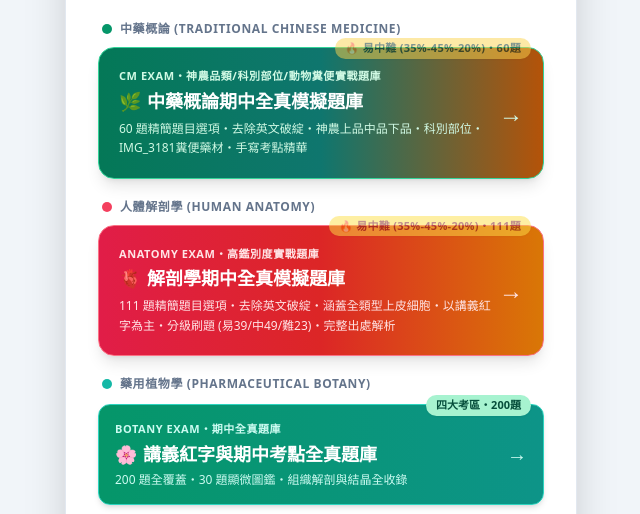
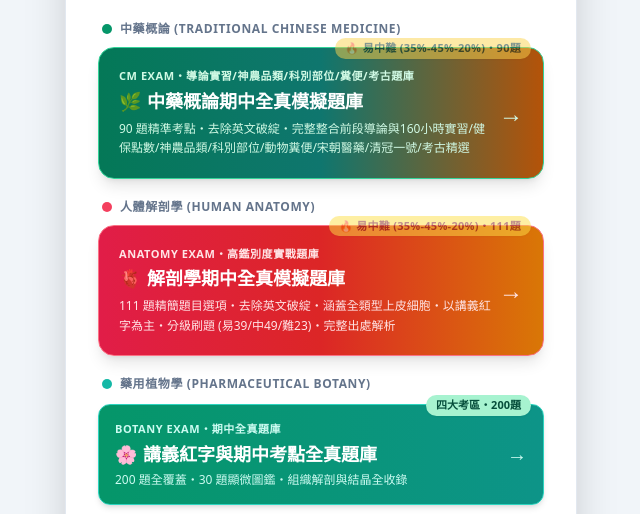
Before and after one commit to asd5796/test, a plain HTML site: page index.html in a window 1280 px wide. Shown: the part 216-730 px from the top of the page, without its empty margins (319-959 px from the left). Drawn offline with nearby package versions, Linux system fonts and the light colour scheme.

Commit message:
Add files via upload

```diff
--- a/index.html
+++ b/index.html
@@ -22,25 +22,25 @@
         <h1 class="text-2xl sm:text-3xl font-black text-slate-800 mb-1 tracking-tight">大一醫藥專業學科學習系統</h1>
         <p class="text-slate-500 mb-6 text-xs sm:text-sm font-medium">期中全真模擬題庫・焦點透析・隨時隨地離線刷題</p>
 
-                <!-- Section: 中藥概論 (期中考焦點) -->
+        <!-- Section: 中藥概論 (期中考焦點) -->
         <div class="mb-5 text-left">
             <div class="flex items-center gap-2 mb-2.5 px-1">
                 <span class="inline-block w-2.5 h-2.5 rounded-full bg-emerald-600"></span>
                 <span class="text-xs font-bold uppercase tracking-wider text-slate-500">中藥概論 (Traditional Chinese Medicine)</span>
             </div>
 
-            <!-- 單元六：中藥概論期中考 60 題 -->
+            <!-- 單元六：中藥概論期中考 90 題 -->
             <a href="chinese-medicine-exam.html" class="relative block w-full p-4 sm:p-5 bg-gradient-to-r from-emerald-700 via-teal-700 to-amber-700 hover:from-emerald-800 hover:to-amber-800 text-white rounded-2xl font-bold shadow-lg hover:shadow-xl transition duration-200 transform hover:-translate-y-0.5 border border-emerald-400">
-                <span class="absolute -top-2.5 right-3 px-2.5 py-0.5 bg-amber-300 text-emerald-950 text-[11px] font-black rounded-full shadow-sm animate-pulse tracking-wide">🔥 易中難 (35%-45%-20%)・60題</span>
+                <span class="absolute -top-2.5 right-3 px-2.5 py-0.5 bg-amber-300 text-emerald-950 text-[11px] font-black rounded-full shadow-sm animate-pulse tracking-wide">🔥 易中難 (35%-45%-20%)・90題</span>
                 <div class="flex items-center justify-between">
                     <div>
-                        <div class="text-[11px] text-emerald-100 font-bold uppercase tracking-wider">CM Exam・神農品類/科別部位/動物糞便實戰題庫</div>
+                        <div class="text-[11px] text-emerald-100 font-bold uppercase tracking-wider">CM Exam・導論實習/神農品類/科別部位/糞便/考古題庫</div>
                         <div class="text-base sm:text-lg flex items-center gap-1.5 mt-0.5">
                             <span>🌿</span>
                             <span>中藥概論期中全真模擬題庫</span>
                         </div>
                         <div class="text-xs text-emerald-100 font-normal mt-1 leading-relaxed">
-                            60 題精簡題目選項・去除英文破綻・神農上品中品下品・科別部位・IMG_3181糞便藥材・手寫考點精華
+                            90 題精準考點・去除英文破綻・完整整合前段導論與160小時實習/健保點數/神農品類/科別部位/動物糞便/宋朝醫藥/清冠一號/考古精選
                         </div>
                     </div>
                     <span class="text-emerald-100 text-2xl font-bold ml-2">→</span>
@@ -100,7 +100,7 @@
             </a>
 
             <!-- 單元一 -->
-            <a href="plant-vocab.html" class="block w-full p-3.5 bg-slate-50 hover:bg-teal-50 text-slate-700 hover:text-teal-700 border border-slate-200 hover:border-teal-300 rounded-xl font-bold transition duration-200 transform hover:-translate-y-0.5">
+            <a href="interactive_vocabulary_quiz.html" class="block w-full p-3.5 bg-slate-50 hover:bg-teal-50 text-slate-700 hover:text-teal-700 border border-slate-200 hover:border-teal-300 rounded-xl font-bold transition duration-200 transform hover:-translate-y-0.5">
                 <div class="flex items-center justify-between">
                     <div>
                         <div class="text-[10px] text-slate-400 font-semibold uppercase tracking-wider">Unit 1</div>
```
